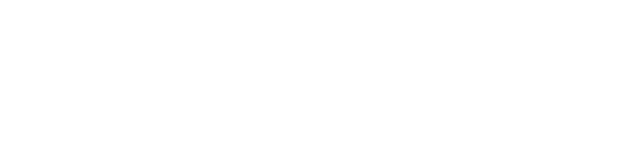
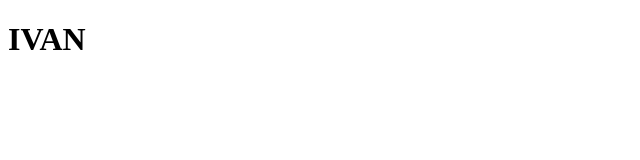
Before and after one commit to G0R3N/REPO3, a plain HTML site: page index.html in a window 1280 px wide. Shown: the whole page, without its empty margins (0-640 px from the left). Drawn offline with Linux system fonts and the light colour scheme.

Commit message:
añadir mi nombre

```diff
--- a/index.html
+++ b/index.html
@@ -7,6 +7,6 @@
     <title>Document</title>
 </head>
 <body>
-
+    <h1>IVAN</h1>
 </body>
 </html>
```
